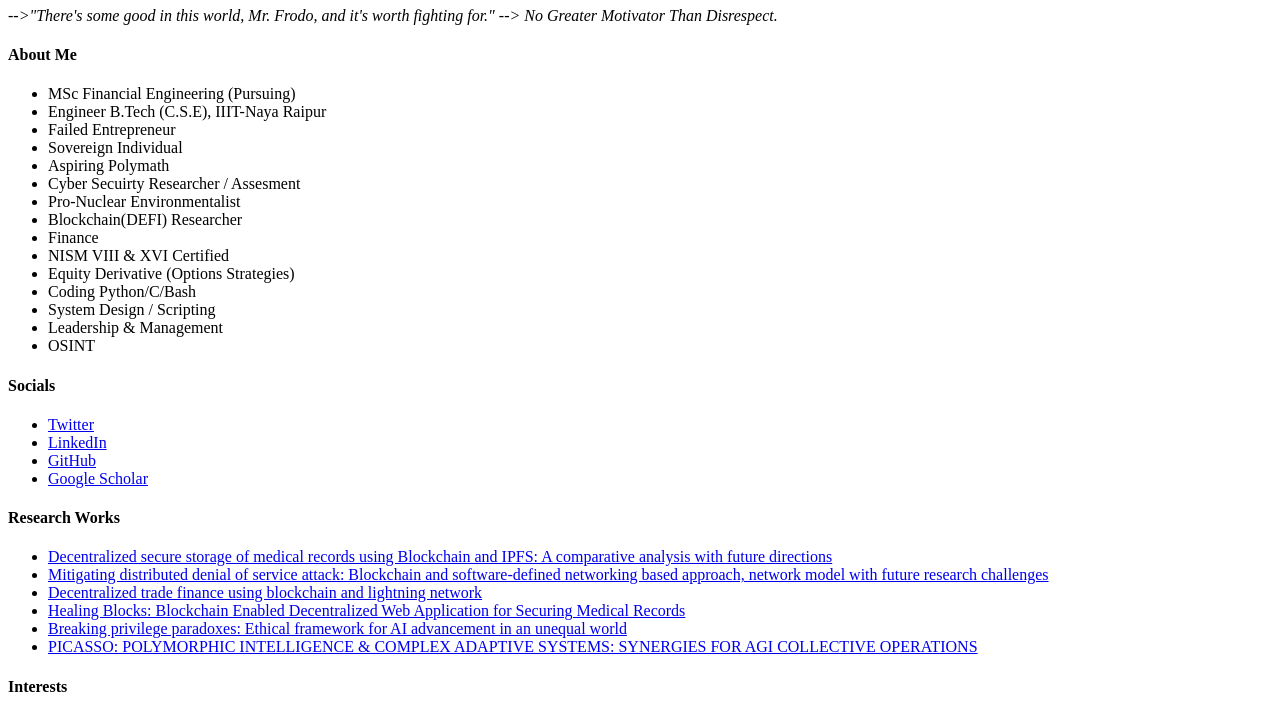
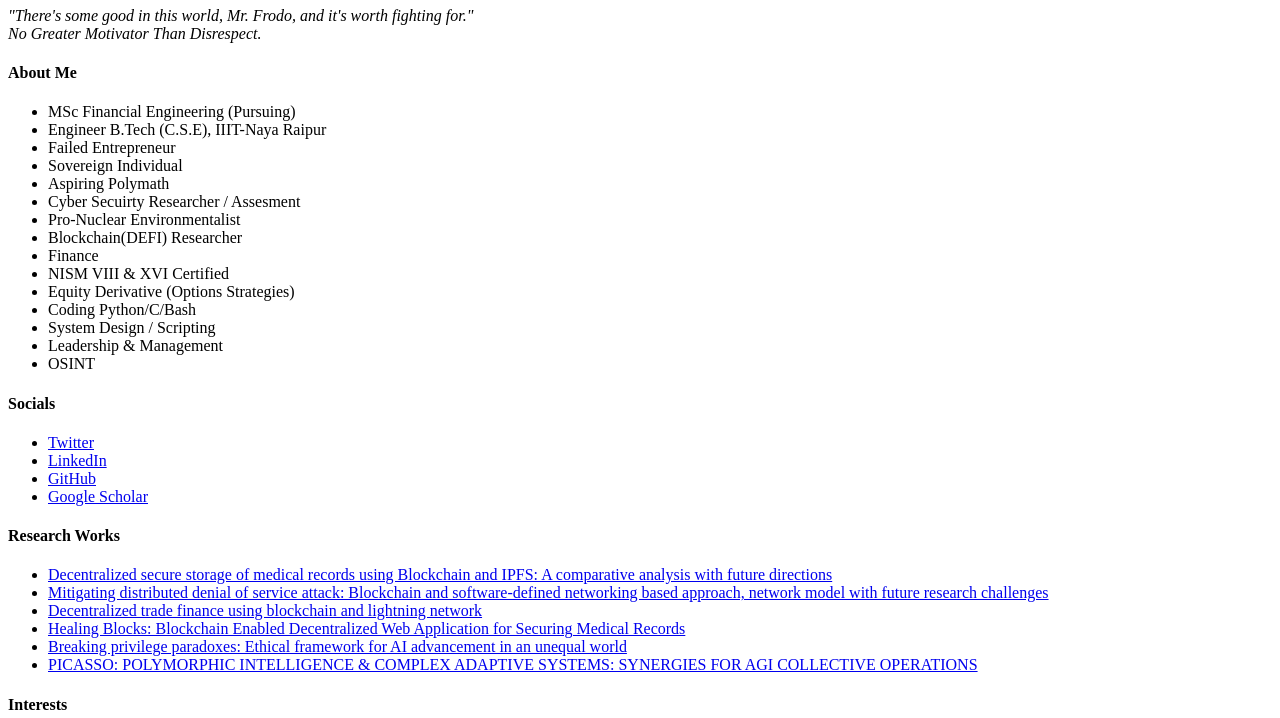
Before and after one commit to shivansh2310/Portfolio, a plain HTML site: page Index.html in a window 1280 px wide. Shown: the part 73-791 px from the top of the page. Drawn offline with Linux system fonts and the light colour scheme.

Commit message:
Update Index.html

```diff
--- a/Index.html
+++ b/Index.html
@@ -11,8 +11,8 @@
     </head>
     <body>
         <header><h1>Shivansh Kumar</h1></header>
-        <i> -->"There's some good in this world, Mr. Frodo, and it's worth fighting for."</i>
-        <i> --> No Greater Motivator Than Disrespect.</i>
+        <i>"There's some good in this world, Mr. Frodo, and it's worth fighting for."</i> <br>
+        <i> No Greater Motivator Than Disrespect.</i>
         <list>
             <h4>About Me</h4>
             <ul>
```
